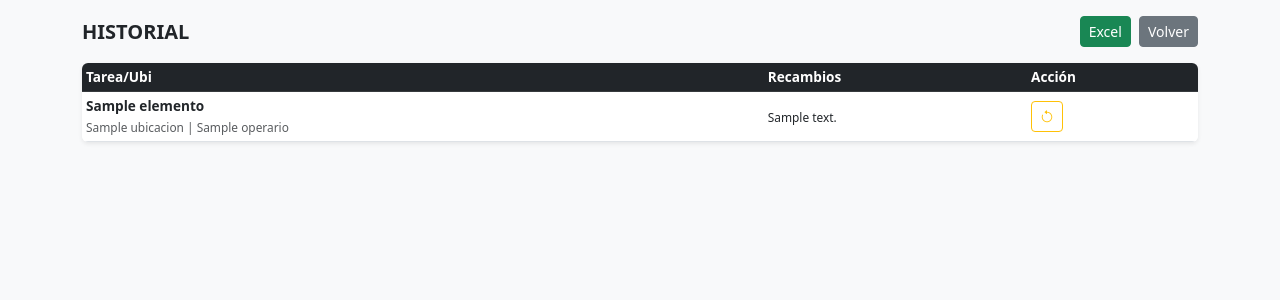
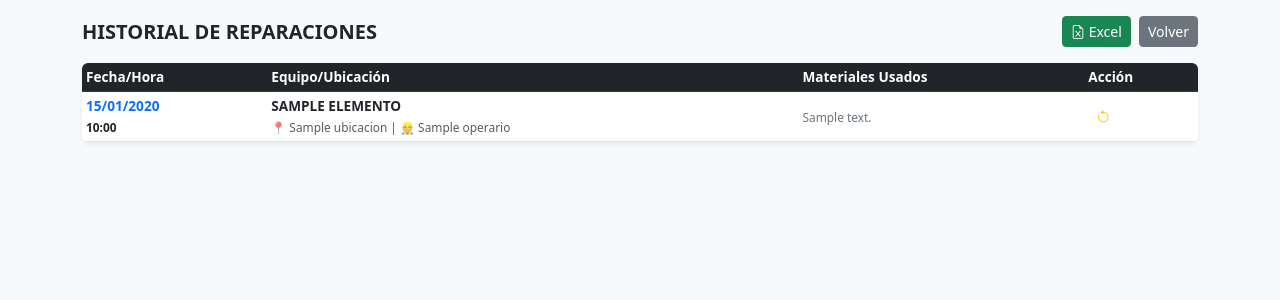
Before and after one commit to manin1985/mantenimiento-app, a Flask app: page /historial in a window 1280 px wide. Shown: the top 300 px of the page. Run offline with Flask 3, Linux system fonts and the light colour scheme; a database or web service that is not in the repository returns one stand-in record (values such as "Sample title"); some libraries are stand-ins or nearby versions.

Commit message:
Update historial.html

```diff
--- a/templates/historial.html
+++ b/templates/historial.html
@@ -3,34 +3,43 @@
 <head>
     <meta charset="UTF-8">
     <meta name="viewport" content="width=device-width, initial-scale=1.0">
-    <title>Historial</title>
+    <title>Historial Detallado</title>
     <link href="https://cdn.jsdelivr.net/npm/bootstrap@5.3.0/dist/css/bootstrap.min.css" rel="stylesheet">
     <link rel="stylesheet" href="https://cdn.jsdelivr.net/npm/bootstrap-icons@1.10.5/font/bootstrap-icons.css">
 </head>
 <body class="bg-light">
     <div class="container mt-3">
         <div class="d-flex justify-content-between align-items-center mb-3">
-            <h5 class="fw-bold mb-0">HISTORIAL</h5>
+            <h5 class="fw-bold mb-0">HISTORIAL DE REPARACIONES</h5>
             <div>
-                <a href="/exportar" class="btn btn-success btn-sm me-1">Excel</a>
+                <a href="/exportar" class="btn btn-success btn-sm me-1"><i class="bi bi-file-earmark-excel"></i> Excel</a>
                 <a href="/" class="btn btn-secondary btn-sm">Volver</a>
             </div>
         </div>
         <div class="table-responsive bg-white rounded shadow-sm">
             <table class="table table-sm table-hover align-middle mb-0" style="font-size: 0.85rem;">
                 <thead class="table-dark">
-                    <tr><th>Tarea/Ubi</th><th>Recambios</th><th>Acción</th></tr>
+                    <tr>
+                        <th>Fecha/Hora</th>
+                        <th>Equipo/Ubicación</th>
+                        <th>Materiales Usados</th>
+                        <th>Acción</th>
+                    </tr>
                 </thead>
                 <tbody>
                     {% for r in realizados %}
                     <tr>
+                        <td class="text-nowrap fw-bold text-primary">
+                            {{ r[4].strftime('%d/%m/%Y') }}<br>
+                            <small class="text-dark">{{ r[4].strftime('%H:%M') }}</small>
+                        </td>
                         <td>
-                            <b>{{ r[1] }}</b><br>
-                            <small class="text-muted">{{ r[2] }} | {{ r[5] }}</small>
+                            <span class="text-uppercase fw-bold">{{ r[1] }}</span><br>
+                            <small class="text-muted">📍 {{ r[2] }} | 👷 {{ r[5] }}</small>
                         </td>
-                        <td><small>{{ r[7] }}</small></td>
+                        <td><small class="text-secondary">{{ r[7] }}</small></td>
                         <td>
-                            <button class="btn btn-outline-warning btn-sm" onclick="confirmarReactivar('{{r[0]}}')"><i class="bi bi-arrow-counterclockwise"></i></button>
+                            <button class="btn btn-outline-warning btn-sm border-0" onclick="confirmarReactivar('{{r[0]}}')"><i class="bi bi-arrow-counterclockwise"></i></button>
                         </td>
                     </tr>
                     {% endfor %}
@@ -38,18 +47,5 @@
             </table>
         </div>
     </div>
-    <script>
-    function confirmarReactivar(id) {
-        const pin = prompt("Introduce PIN para REABRIR esta incidencia:");
-        if (pin === "2026") {
-            const form = document.createElement('form');
-            form.method = 'POST'; form.action = '/reactivar/' + id;
-            const input = document.createElement('input');
-            input.type = 'hidden'; input.name = 'pin'; input.value = pin;
-            form.appendChild(input);
-            document.body.appendChild(form); form.submit();
-        } else if (pin) { alert("PIN incorrecto"); }
-    }
-    </script>
-</body>
+    </body>
 </html>
```
